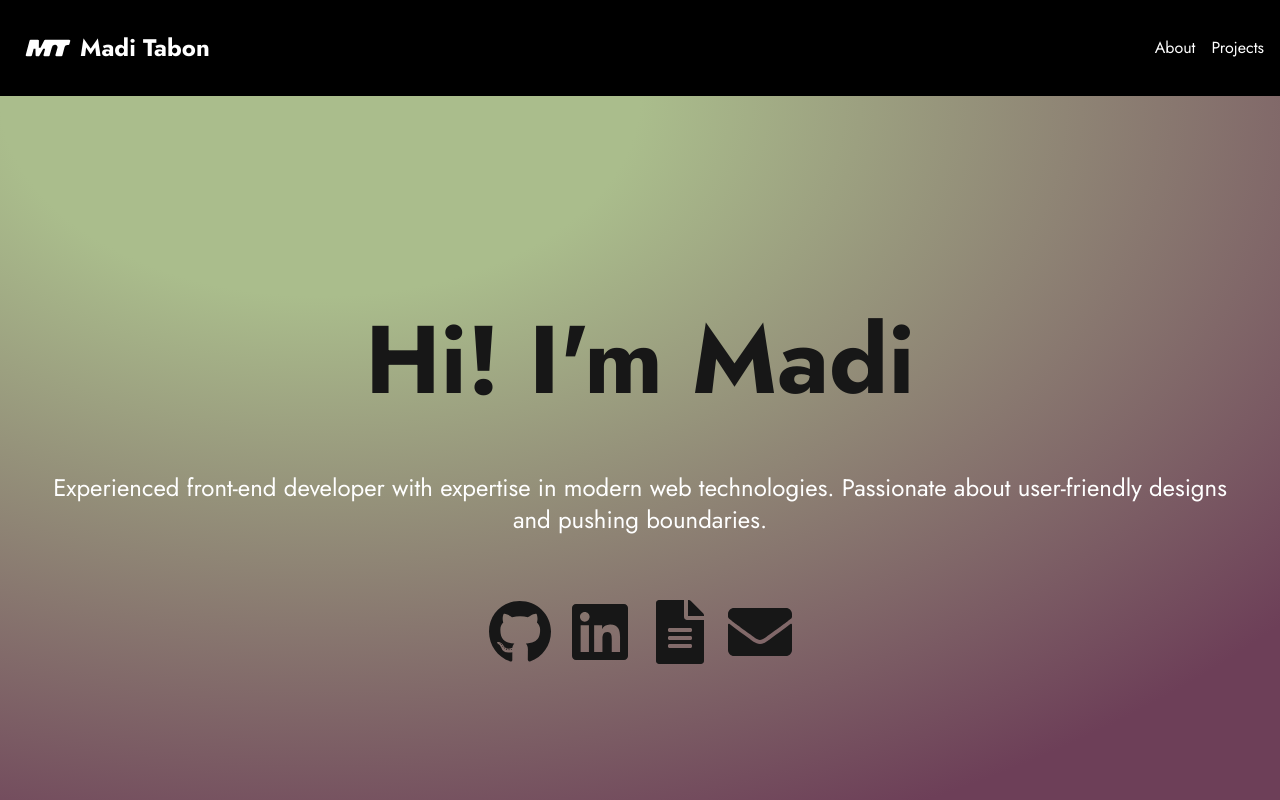
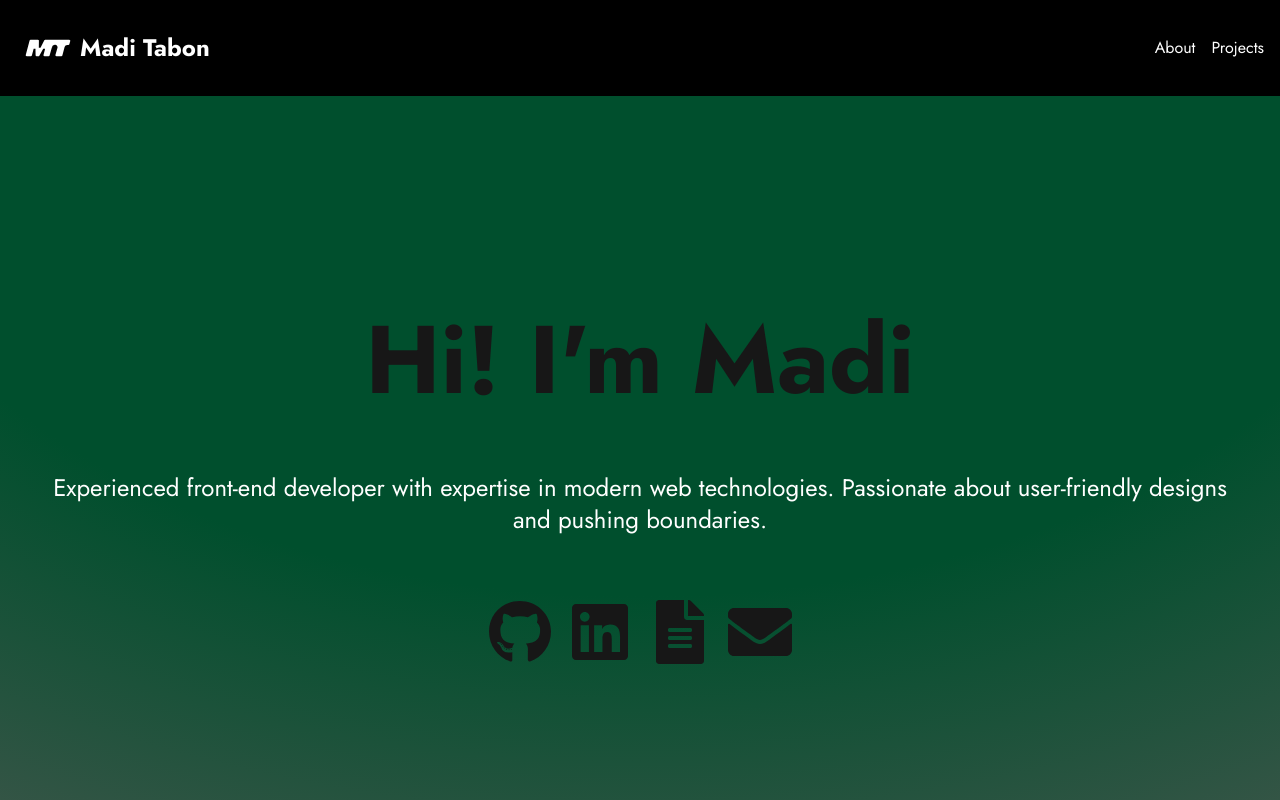
Before and after one commit to 1medi/folio, a Next.js app: page / in a window 1280 px wide. Shown: the top 800 px of the page. Built offline with nearby package versions, Linux system fonts and the light colour scheme.

Commit message:
hands on top!

```diff
--- a/components/Banner/index.tsx
+++ b/components/Banner/index.tsx
@@ -10,11 +10,11 @@ import {
 } from "framer-motion";
 import { FaGithub, FaLinkedin, FaFileAlt, FaEnvelope } from "react-icons/fa";
 
-const COLORS = ["#a49e8d", "#004f2d", "#713E5A", "#A8C686"];
+const COLORS = ["#473B1F", "#1A281F", "#FFFFFF"];
 const Banner = () => {
   const [isModalOpen, setModalOpen] = useState(false);
   const color = useMotionValue(COLORS[0]);
-  const backgroundImage = useMotionTemplate`radial-gradient(100% 100% at 25% 0%, #AABD8C 25%, ${color}`;
+  const backgroundImage = useMotionTemplate`radial-gradient(125% 125% at 50% 0%, #004f2d 50%, ${color}`;
 
   const { scrollY } = useScroll();
   const opacity = useTransform(scrollY, [0, 300], [1, 0]);
```
